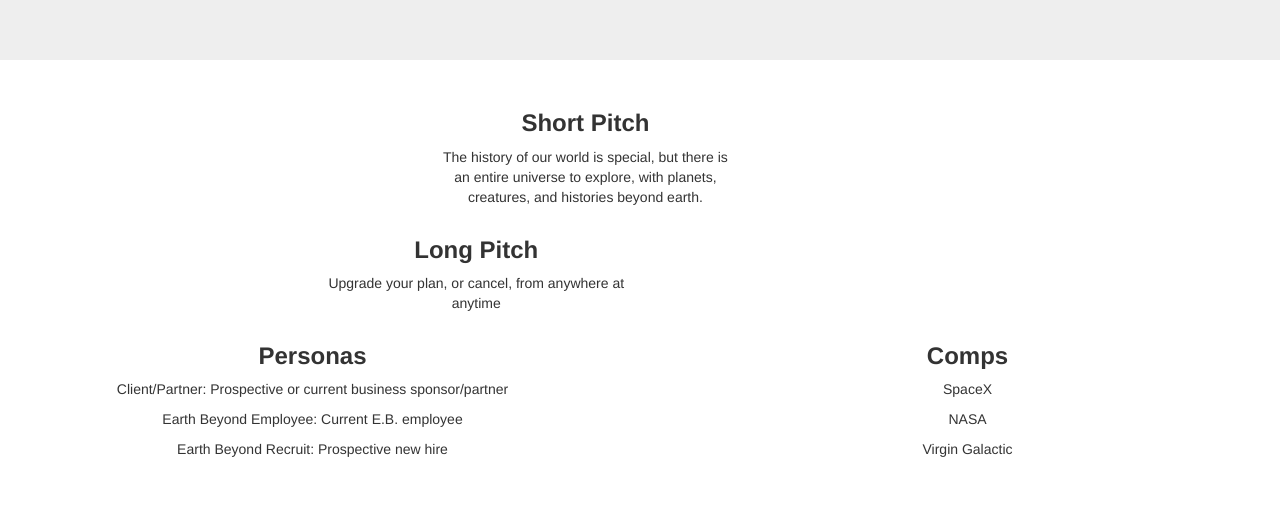
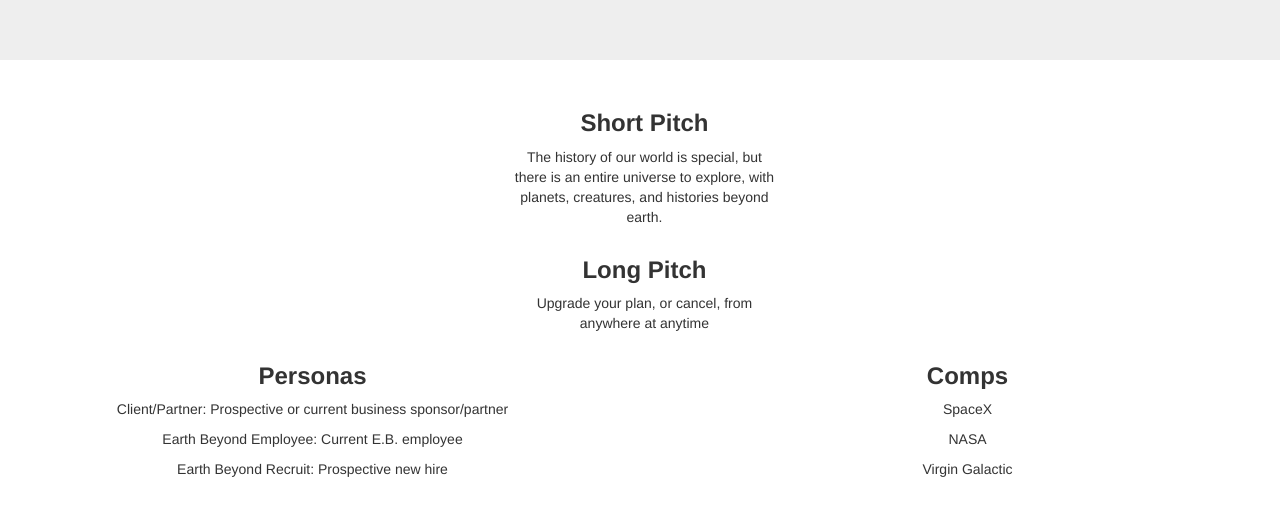
Before and after one commit to frisanco/MI-349-FS17-741-html-design-process-2vEM6_, a plain HTML site: page index.html in a window 1280 px wide. Shown: the part 180-696 px from the top of the page. Drawn offline with nearby package versions, Linux system fonts and the light colour scheme.

```diff
--- a/index.html
+++ b/index.html
@@ -16,6 +16,7 @@
     </div>
 
     <div class="text-center">
+      <div class="col-sm-11 col-sm-offset-1 hid">
         <div class="row">
           <div class="col-sm-3 col-sm-offset-4 text-center">
             <h3><strong> Short Pitch </strong></h3>
@@ -23,11 +24,14 @@
                 with planets, creatures, and histories beyond earth. </p>
           </div>
         </div>
+      </div>
 
+      <div class="col-sm-11 col-sm-offset-1 hid">
         <div class="row">
-        <div class="col-sm-3 col-sm-offset-3">
+          <div class="col-sm-3 col-sm-offset-4 text-center">
             <h3><strong> Long Pitch </strong></h3>
             <p> Upgrade your plan, or cancel, from anywhere at anytime </p>
+          </div>
         </div>
       </div>
 
```
Lines whose indentation alone changed are shown as unchanged.
